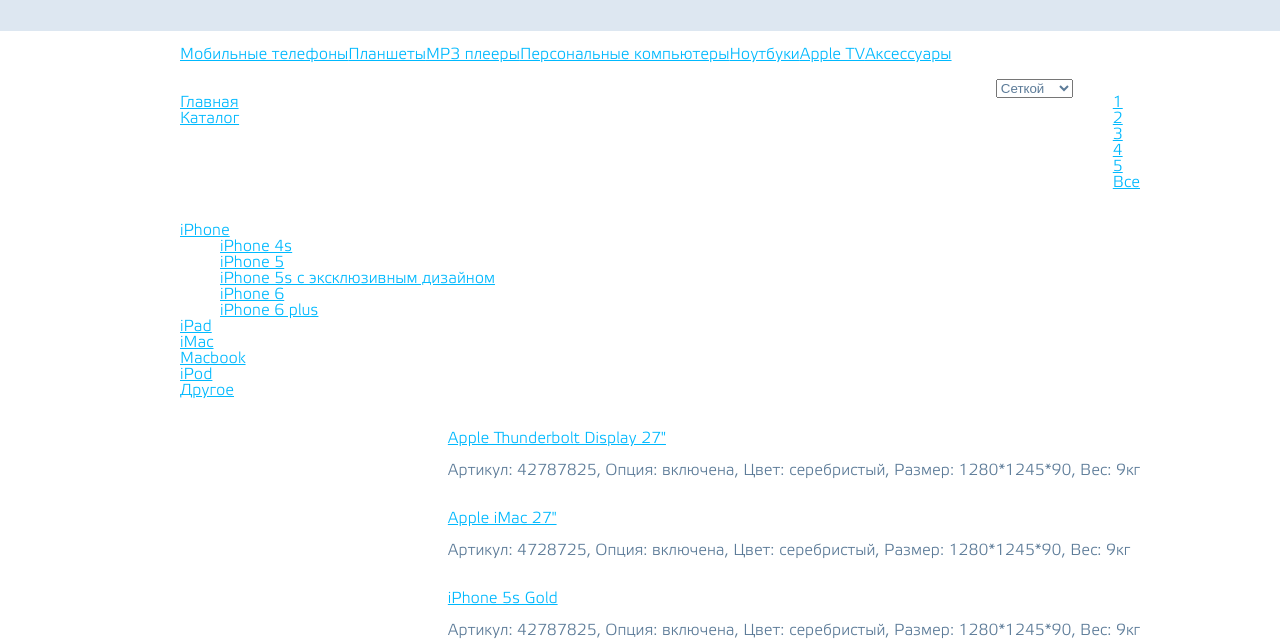
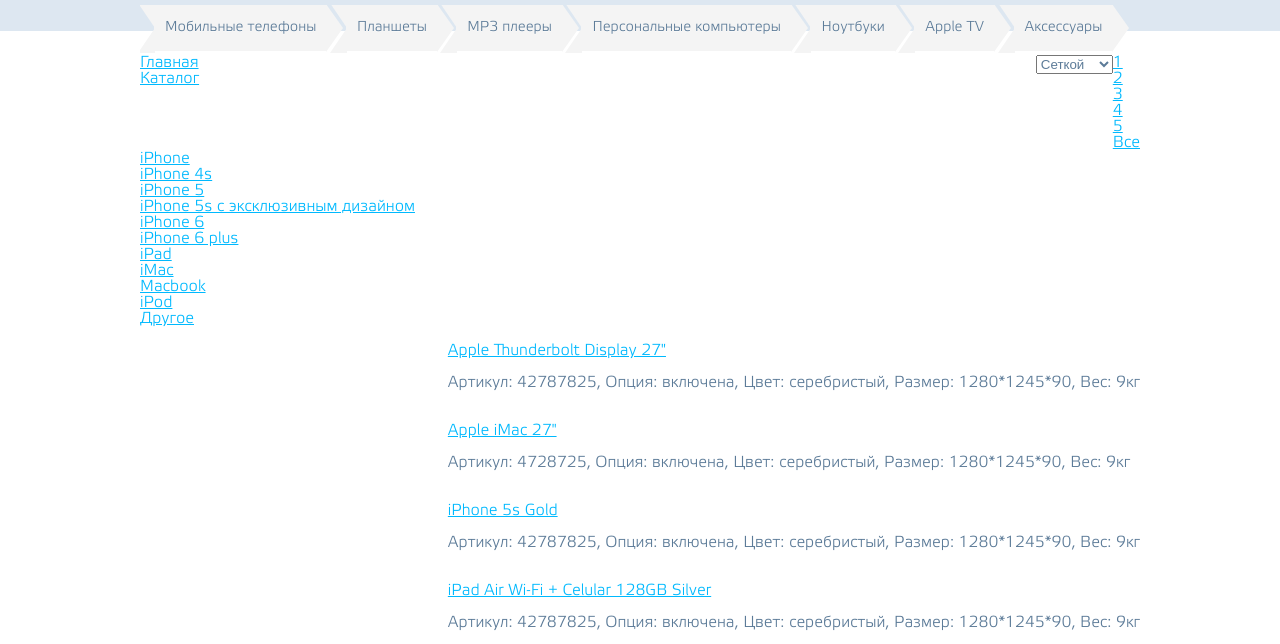
Before and after one commit to mastasable/apple-shop, a website: page app/index.html in a window 1280 px wide. Shown: the part 89-733 px from the top of the page. Drawn offline with Linux system fonts and the light colour scheme.

Commit message:
стилизовал верхнее меню

```diff
--- a/app/index.html
+++ b/app/index.html
@@ -29,14 +29,28 @@
 		</header>
 		<div class="b-page__body container">
 			<div class="b-top-menu">
-				<ul class="menu horizontal">
-					<li class="menu__item top-menu__item triangle"><a href="">Мобильные телефоны</a></li>
-					<li class="menu__item top-menu__item triangle"><a href="">Планшеты</a></li>
-					<li class="menu__item top-menu__item triangle"><a href="">MP3 плееры</a></li>
-					<li class="menu__item top-menu__item triangle"><a href="">Персональные компьютеры</a></li>
-					<li class="menu__item top-menu__item triangle"><a href="">Ноутбуки</a></li>
-					<li class="menu__item top-menu__item triangle"><a href="">Apple TV</a></li>
-					<li class="menu__item top-menu__item triangle"><a href="">Аксессуары</a></li>
+				<ul class="b-top-menu__list horizontal">
+					<li class="menu__item top-menu__item">
+						<a href="" class="top-menu__link">Мобильные телефоны</a>
+					</li>
+					<li class="menu__item top-menu__item">
+						<a href="" class="top-menu__link">Планшеты</a>
+					</li>
+					<li class="menu__item top-menu__item">
+						<a href="" class="top-menu__link">MP3 плееры</a>
+					</li>
+					<li class="menu__item top-menu__item">
+						<a href="" class="top-menu__link">Персональные компьютеры</a>
+					</li>
+					<li class="menu__item top-menu__item ">
+						<a href="" class="top-menu__link">Ноутбуки</a>
+					</li>
+					<li class="menu__item top-menu__item">
+						<a href="" class="top-menu__link">Apple TV</a>
+					</li>
+					<li class="menu__item top-menu__item">
+						<a href="" class="top-menu__link">Аксессуары</a>
+					</li>
 				</ul>
 			</div>
 			<div class="clearfix"></div>
--- a/app/scss/_settings.scss
+++ b/app/scss/_settings.scss
@@ -2,6 +2,8 @@
 $header-background: #dde7f1;
 $light-blue: #00b9fe;
 $link-hover: #613993;
+$menu-background: #f4f4f4;
+$menu-hover: #cce6f0;
 
 @font-face {
     font-family: 'elektra_light_pro';
--- a/app/scss/styles.scss
+++ b/app/scss/styles.scss
@@ -28,6 +28,11 @@
 	color: $link-hover;
 }
 
+ul, li{
+	padding: 0;
+	margin: 0;
+}
+
 li{
 	list-style: none;
 }
@@ -37,11 +42,13 @@
 	margin: auto;
 }
 
+.menu{
+	overflow: hidden;
+}
+
 .horizontal{
 	.menu__item{
 		display: inline-block;
-		padding: 0;
-		margin: 0;
 	}
 }
 
@@ -60,6 +67,7 @@
 	width: 100%;
 	height: 120px;
 	background: $header-background;
+	margin-bottom: -26px;
 	.b-header__inner{
 		box-size: border-box;
 		height: 100%;
@@ -77,3 +85,63 @@
 		color:#666;
 	}
 }
+
+//top menu
+.b-top-menu{
+	width: 100%;
+	display: block;
+}
+
+.b-top-menu__list{
+	margin: 0;
+	overflow: hidden;
+}
+
+.top-menu__item{
+	margin-left: 14px;
+}
+
+.top-menu__link{
+	background: $menu-background;
+	padding: 16px 11px;
+	float: left;
+	text-decoration: none;
+	color: $font-color;
+	font-size: .9em;
+	text-shadow: 0 1px 0 rgba(255, 255, 255, .5);
+	position: relative;
+}
+
+.top-menu__link:hover{
+	background: $menu-hover;
+}
+
+.top-menu__link::before{
+	content: "";
+	position: absolute;
+	top: 50%;
+	margin-top: -25px;
+	border-width: 25px 0 25px 17px;
+	border-style: solid;
+	border-color: $menu-background transparent;
+	left: -16px;
+}
+
+.top-menu__link:hover::before{
+	border-color: $menu-hover transparent;
+}
+
+.top-menu__link::after{
+	content: "";
+	position: absolute;
+	top: 50%;
+	margin-top: -24px;
+	border-top: 24px solid transparent;
+	border-bottom: 24px solid transparent;
+	border-left: 17px solid $menu-background;
+	right: -16px;
+}
+
+.top-menu__link:hover::after{
+	border-left-color: $menu-hover;
+}
```
Also changed, not shown: app/css/styles.min.css.
